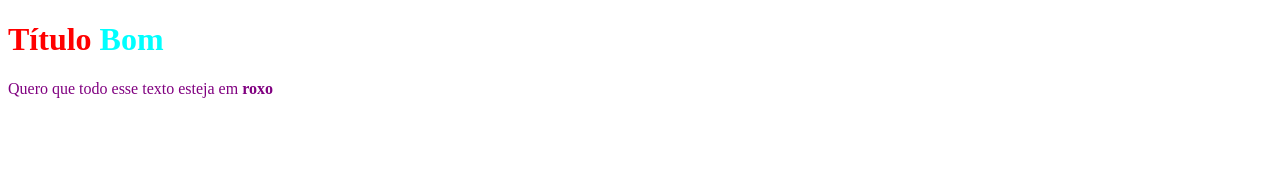
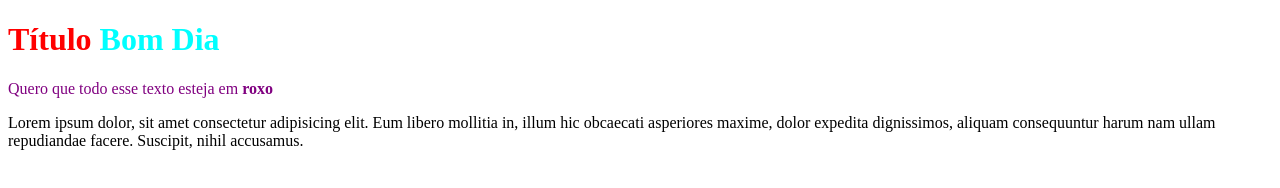
Before and after one commit to regiskim02/first, a plain HTML site: page css/index.html in a window 1280 px wide. Drawn offline with Linux system fonts and the light colour scheme.

Commit message:
atualizando meu treinamento

```diff
--- a/css/index.html
+++ b/css/index.html
@@ -11,9 +11,13 @@
     <h1>
         Título
         <strong>Bom</strong>
+        <strong>Dia</strong>
     </h1>
     <p>
         Quero que todo esse texto esteja em<strong style="color: purple;"> roxo</strong>
     </p>
+    <p style="color: black;">
+        Lorem ipsum dolor, sit amet consectetur adipisicing elit. Eum libero mollitia in, illum hic obcaecati asperiores maxime, dolor expedita dignissimos, aliquam consequuntur harum nam ullam repudiandae facere. Suscipit, nihil accusamus.
+    </p>
 </body>
 </html>
--- /dev/null
+++ b/html/style.css
@@ -0,0 +1,3 @@
+* {
+color: black;
+}
```
Also changed, not shown: html/Aula de html.html (+3 -0 lines).
